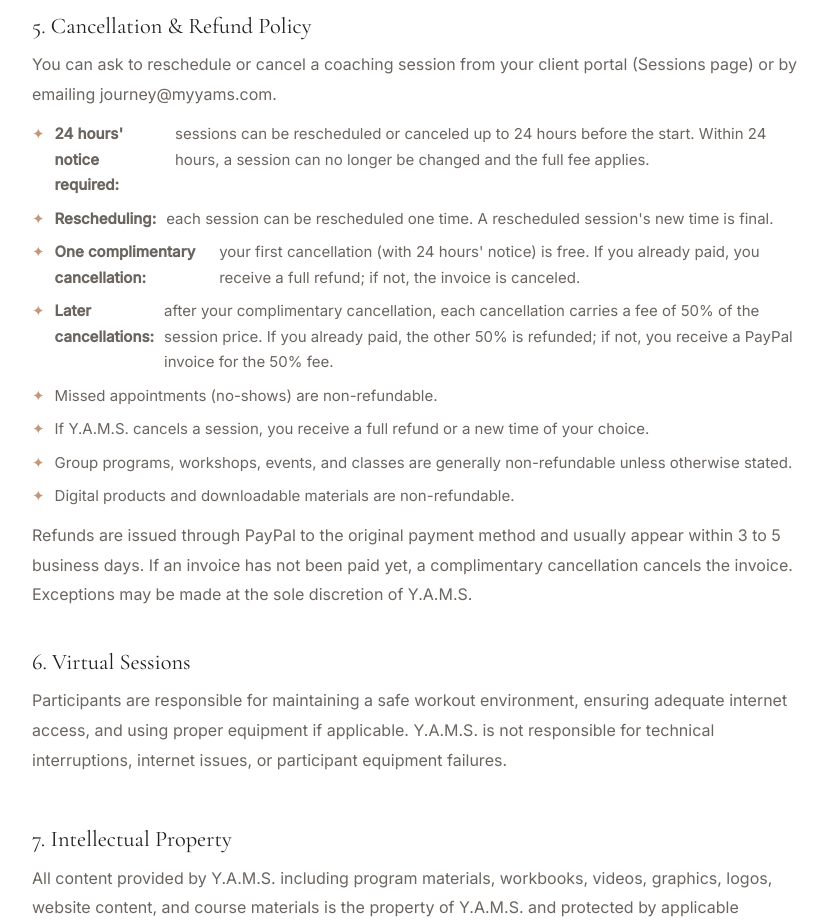
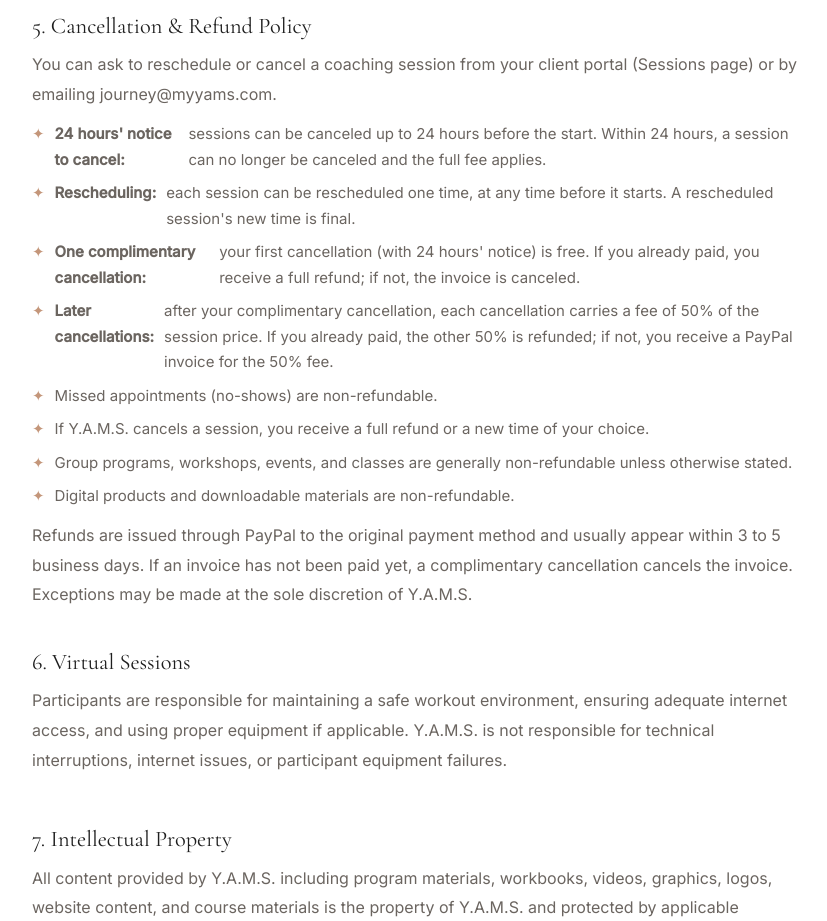
Before and after one commit to cynthiajones34/your-alignment-mindset-and-soul, a plain HTML site: page public/terms.html in a window 1280 px wide. Shown: the part 1680-2601 px from the top of the page, without its empty margins (56-883 px from the left). Drawn offline with nearby package versions, Linux system fonts and the light colour scheme.

Commit message:
docs(terms): 24h notice applies to cancellations; one reschedule per session at any time
Co-Authored-By: Claude Opus 5.5 <noreply@anthropic.com>

```diff
--- a/public/terms.html
+++ b/public/terms.html
@@ -94,8 +94,8 @@
             <h2 style="font-size:1.4rem; margin-bottom:12px;">5. Cancellation &amp; Refund Policy</h2>
             <p style="color:var(--muted); line-height:1.85; margin-bottom:12px;">You can ask to reschedule or cancel a coaching session from your client portal (Sessions page) or by emailing journey@myyams.com.</p>
             <ul style="list-style:none; display:flex; flex-direction:column; gap:8px; padding-left:0;">
-              <li style="display:flex; gap:10px; font-size:15px; color:var(--muted);"><span style="color:var(--rose); flex-shrink:0;">✦</span> <strong>24 hours' notice required:</strong> sessions can be rescheduled or canceled up to 24 hours before the start. Within 24 hours, a session can no longer be changed and the full fee applies.</li>
-              <li style="display:flex; gap:10px; font-size:15px; color:var(--muted);"><span style="color:var(--rose); flex-shrink:0;">✦</span> <strong>Rescheduling:</strong> each session can be rescheduled one time. A rescheduled session's new time is final.</li>
+              <li style="display:flex; gap:10px; font-size:15px; color:var(--muted);"><span style="color:var(--rose); flex-shrink:0;">✦</span> <strong>24 hours' notice to cancel:</strong> sessions can be canceled up to 24 hours before the start. Within 24 hours, a session can no longer be canceled and the full fee applies.</li>
+              <li style="display:flex; gap:10px; font-size:15px; color:var(--muted);"><span style="color:var(--rose); flex-shrink:0;">✦</span> <strong>Rescheduling:</strong> each session can be rescheduled one time, at any time before it starts. A rescheduled session's new time is final.</li>
               <li style="display:flex; gap:10px; font-size:15px; color:var(--muted);"><span style="color:var(--rose); flex-shrink:0;">✦</span> <strong>One complimentary cancellation:</strong> your first cancellation (with 24 hours' notice) is free. If you already paid, you receive a full refund; if not, the invoice is canceled.</li>
               <li style="display:flex; gap:10px; font-size:15px; color:var(--muted);"><span style="color:var(--rose); flex-shrink:0;">✦</span> <strong>Later cancellations:</strong> after your complimentary cancellation, each cancellation carries a fee of 50% of the session price. If you already paid, the other 50% is refunded; if not, you receive a PayPal invoice for the 50% fee.</li>
               <li style="display:flex; gap:10px; font-size:15px; color:var(--muted);"><span style="color:var(--rose); flex-shrink:0;">✦</span> Missed appointments (no-shows) are non-refundable.</li>
```
